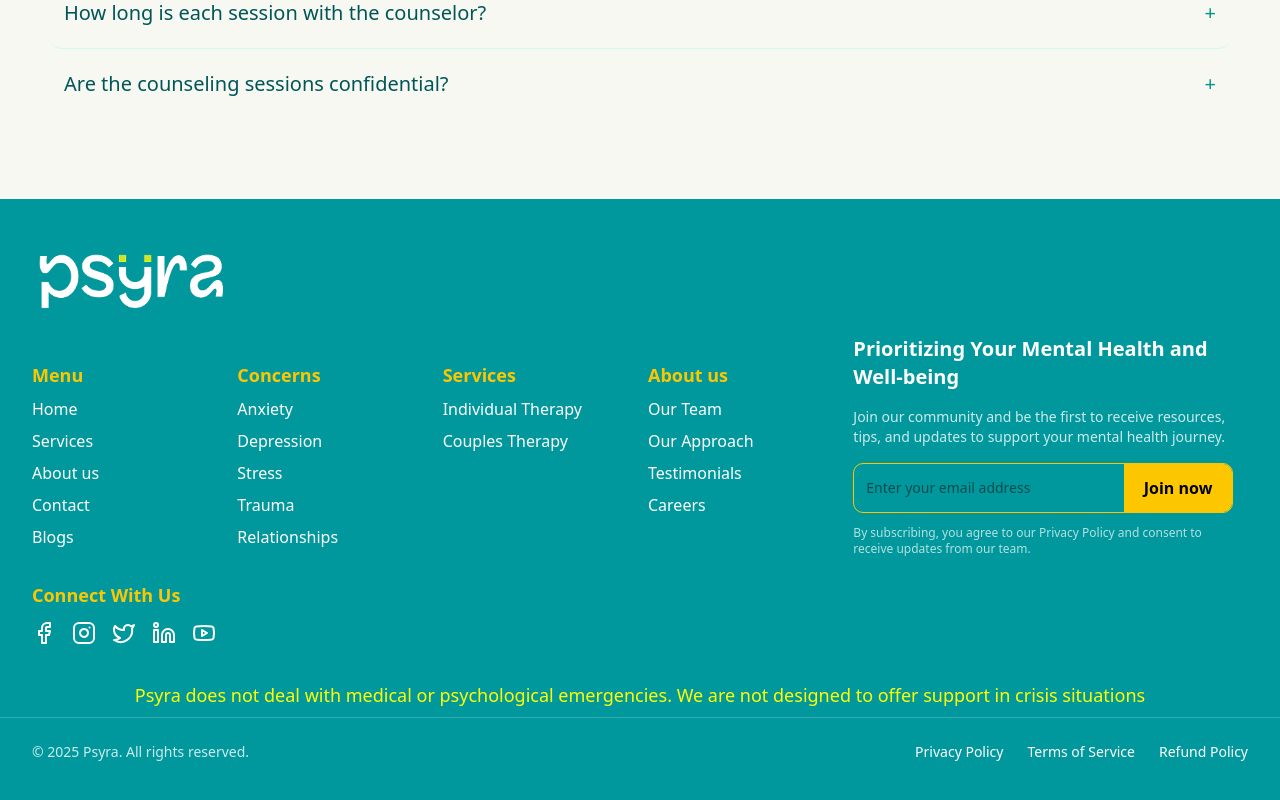
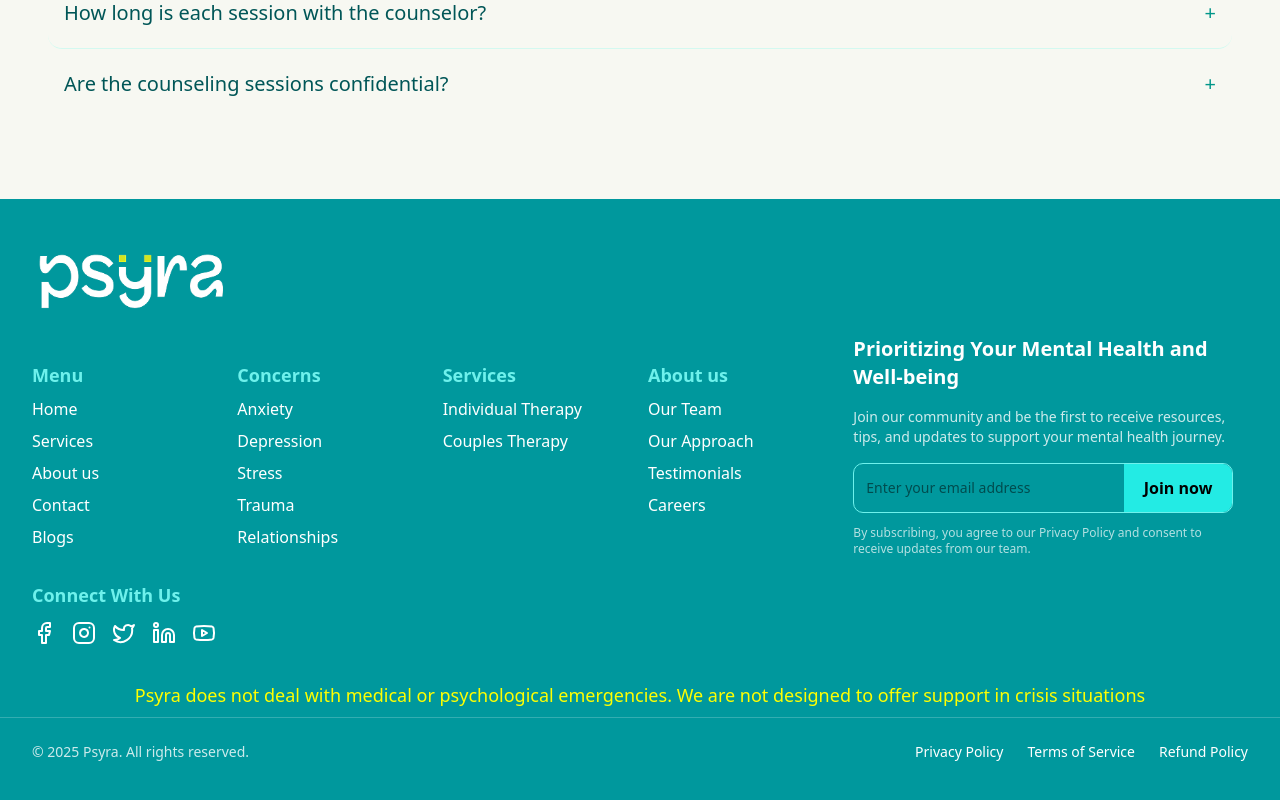
Before and after one commit to Sahal-Palayat/psyra-web, a Next.js app: page / in a window 1280 px wide. Shown: the part 5192-5992 px from the top of the page. Built offline with nearby package versions, Linux system fonts and the light colour scheme; no server answers.

Commit message:
footer yellow color changed

```diff
--- a/src/components/Footer.tsx
+++ b/src/components/Footer.tsx
@@ -16,12 +16,14 @@ export default function Footer() {
           <div className="grid grid-cols-2 md:grid-cols-4 gap-8">
             {/* Menu Links */}
             <div>
-              <h3 className="text-lg font-semibold text-yellow-400">Menu</h3>
+              <h3 className="text-lg font-semibold text-[#6ef1ec]">Menu</h3>
+
               <ul className="mt-2 space-y-2">
                 <li>
                   <Link
                     href="#"
-                    className="hover:text-yellow-200 transition-colors"
+                    className="hover:text-[#6EF1EC] transition-colors"
+
                   >
                     Home
                   </Link>
@@ -29,7 +31,8 @@ export default function Footer() {
                 <li>
                   <Link
                     href="/services"
-                    className="hover:text-yellow-200 transition-colors"
+                    className="hover:text-[#6EF1EC] transition-colors"
+
                   >
                     Services
                   </Link>
@@ -37,7 +40,8 @@ export default function Footer() {
                 <li>
                   <Link
                     href="/about-us"
-                    className="hover:text-yellow-200 transition-colors"
+                    className="hover:text-[#6EF1EC] transition-colors"
+
                   >
                     About us
                   </Link>
@@ -45,7 +49,8 @@ export default function Footer() {
                 <li>
                   <Link
                     href="/contact-us"
-                    className="hover:text-yellow-200 transition-colors"
+                    className="hover:text-[#6EF1EC] transition-colors"
+
                   >
                     Contact
                   </Link>
@@ -53,7 +58,8 @@ export default function Footer() {
                 <li>
                   <Link
                     href="/blogs"
-                    className="hover:text-yellow-200 transition-colors"
+                    className="hover:text-[#6EF1EC] transition-colors"
+
                   >
                     Blogs
                   </Link>
@@ -63,14 +69,12 @@ export default function Footer() {
 
             {/* Mental Health Concerns */}
             <div>
-              <h3 className="text-lg font-semibold text-yellow-400">
-                Concerns
-              </h3>
+              <h3 className="text-lg font-semibold text-[#6ef1ec]">Concerns</h3>
               <ul className="mt-2 space-y-2">
                 <li>
                   <Link
                     href="/concerns"
-                    className="hover:text-yellow-200 transition-colors"
+                    className="hover:text-[#6EF1EC] transition-colors"
                   >
                     Anxiety
                   </Link>
@@ -78,7 +82,7 @@ export default function Footer() {
                 <li>
                   <Link
                     href="/concerns"
-                    className="hover:text-yellow-200 transition-colors"
+                    className="hover:text-[#6EF1EC] transition-colors"
                   >
                     Depression
                   </Link>
@@ -86,7 +90,7 @@ export default function Footer() {
                 <li>
                   <Link
                     href="/concerns"
-                    className="hover:text-yellow-200 transition-colors"
+                    className="hover:text-[#6EF1EC] transition-colors"
                   >
                     Stress
                   </Link>
@@ -94,7 +98,7 @@ export default function Footer() {
                 <li>
                   <Link
                     href="/concerns"
-                    className="hover:text-yellow-200 transition-colors"
+                    className="hover:text-[#6EF1EC] transition-colors"
                   >
                     Trauma
                   </Link>
@@ -102,7 +106,7 @@ export default function Footer() {
                 <li>
                   <Link
                     href="/concerns"
-                    className="hover:text-yellow-200 transition-colors"
+                    className="hover:text-[#6EF1EC] transition-colors"
                   >
                     Relationships
                   </Link>
@@ -112,14 +116,12 @@ export default function Footer() {
 
             {/* Services */}
             <div>
-              <h3 className="text-lg font-semibold text-yellow-400">
-                Services
-              </h3>
+              <h3 className="text-lg font-semibold text-[#6ef1ec]">Services</h3>
               <ul className="mt-2 space-y-2">
                 <li>
                   <Link
                     href="/individual"
-                    className="hover:text-yellow-200 transition-colors"
+                    className="hover:text-[#6EF1EC] transition-colors"
                   >
                     Individual Therapy
                   </Link>
@@ -127,7 +129,7 @@ export default function Footer() {
                 <li>
                   <Link
                     href="/couple-therapy"
-                    className="hover:text-yellow-200 transition-colors"
+                    className="hover:text-[#6EF1EC] transition-colors"
                   >
                     Couples Therapy
                   </Link>
@@ -137,14 +139,12 @@ export default function Footer() {
 
             {/* About Us Links */}
             <div>
-              <h3 className="text-lg font-semibold text-yellow-400">
-                About us
-              </h3>
+              <h3 className="text-lg font-semibold text-[#6ef1ec]">About us</h3>
               <ul className="mt-2 space-y-2">
                 <li>
                   <Link
                     href="#"
-                    className="hover:text-yellow-200 transition-colors"
+                    className="hover:text-[#6EF1EC] transition-colors"
                   >
                     Our Team
                   </Link>
@@ -152,7 +152,7 @@ export default function Footer() {
                 <li>
                   <Link
                     href="#"
-                    className="hover:text-yellow-200 transition-colors"
+                    className="hover:text-[#6EF1EC] transition-colors"
                   >
                     Our Approach
                   </Link>
@@ -160,7 +160,7 @@ export default function Footer() {
                 <li>
                   <Link
                     href="#"
-                    className="hover:text-yellow-200 transition-colors"
+                    className="hover:text-[#6EF1EC] transition-colors"
                   >
                     Testimonials
                   </Link>
@@ -168,7 +168,7 @@ export default function Footer() {
                 <li>
                   <Link
                     href="#"
-                    className="hover:text-yellow-200 transition-colors"
+                    className="hover:text-[#6EF1EC] transition-colors"
                   >
                     Careers
                   </Link>
@@ -179,41 +179,41 @@ export default function Footer() {
 
           {/* Social Media Icons */}
           <div className="mt-8">
-            <h3 className="text-lg font-semibold text-yellow-400 mb-3">
+            <h3 className="text-lg font-semibold text-[#6ef1ec] mb-3">
               Connect With Us
             </h3>
             <div className="flex space-x-4">
               <Link
                 href="https://www.facebook.com/p/Psyra-61574368229866/"
-                className="hover:text-yellow-400 transition-colors"
+                className="hover:text-[#6EF1EC] transition-colors"
               >
                 <Facebook size={24} />
                 <span className="sr-only">Facebook</span>
               </Link>
               <Link
                 href="https://www.instagram.com/psyra.in?utm_source=ig_web_button_share_sheet&igsh=ZDNlZDc0MzIxNw=="
-                className="hover:text-yellow-400 transition-colors"
+                className="hover:text-[#6EF1EC] transition-colors"
               >
                 <Instagram size={24} />
                 <span className="sr-only">Instagram</span>
               </Link>
               <Link
                 href="https://x.com/PsyraCare"
-                className="hover:text-yellow-400 transition-colors"
+                className="hover:text-[#6EF1EC] transition-colors"
               >
                 <Twitter size={24} />
                 <span className="sr-only">X</span>
               </Link>
               <Link
                 href="https://www.linkedin.com/company/psyra-care/posts/?feedView=all"
-                className="hover:text-yellow-400 transition-colors"
+                className="hover:text-[#6EF1EC] transition-colors"
               >
                 <Linkedin size={24} />
                 <span className="sr-only">LinkedIn</span>
               </Link>
               <Link
                 href="https://www.youtube.com/@psyramentalhealth"
-                className="hover:text-yellow-400 transition-colors"
+                className="hover:text-[#6EF1EC] transition-colors"
               >
                 <Youtube size={24} />
                 <span className="sr-only">YouTube</span>
@@ -232,14 +232,14 @@ export default function Footer() {
             updates to support your mental health journey.
           </p>
           {/* Subscription Form */}
-          <div className="flex flex-col sm:flex-row border border-yellow-400 rounded-lg overflow-hidden">
+          <div className="flex flex-col sm:flex-row border border-[#6ef1ec] rounded-lg overflow-hidden">
             <input
               type="email"
               placeholder="Enter your email address"
               className="p-3 flex-grow text-black text-sm outline-none"
               aria-label="Email address"
             />
-            <button className="bg-yellow-400 text-black font-semibold px-5 py-3 hover:bg-yellow-300 transition-colors">
+            <button className="bg-[#23ebe4] text-black font-semibold px-5 py-3 hover:bg-[#23ebe4] transition-colors">
               Join now
             </button>
           </div>
@@ -266,21 +266,21 @@ export default function Footer() {
           <div className="flex space-x-6 text-sm">
             <Link
               href="/privacy-policy"
-              className="hover:text-yellow-200 transition-colors"
+              className="hover:text-[#6EF1EC] transition-colors"
             >
               Privacy Policy
             </Link>
 
             <Link
               href="/terms-conditions"
-              className="hover:text-yellow-200 transition-colors"
+              className="hover:text-[#6EF1EC] transition-colors"
             >
               Terms of Service
             </Link>
 
             <Link
               href="/refund-policy"
-              className="hover:text-yellow-200 transition-colors"
+              className="hover:text-[#6EF1EC] transition-colors"
             >
               Refund Policy
             </Link>
```
